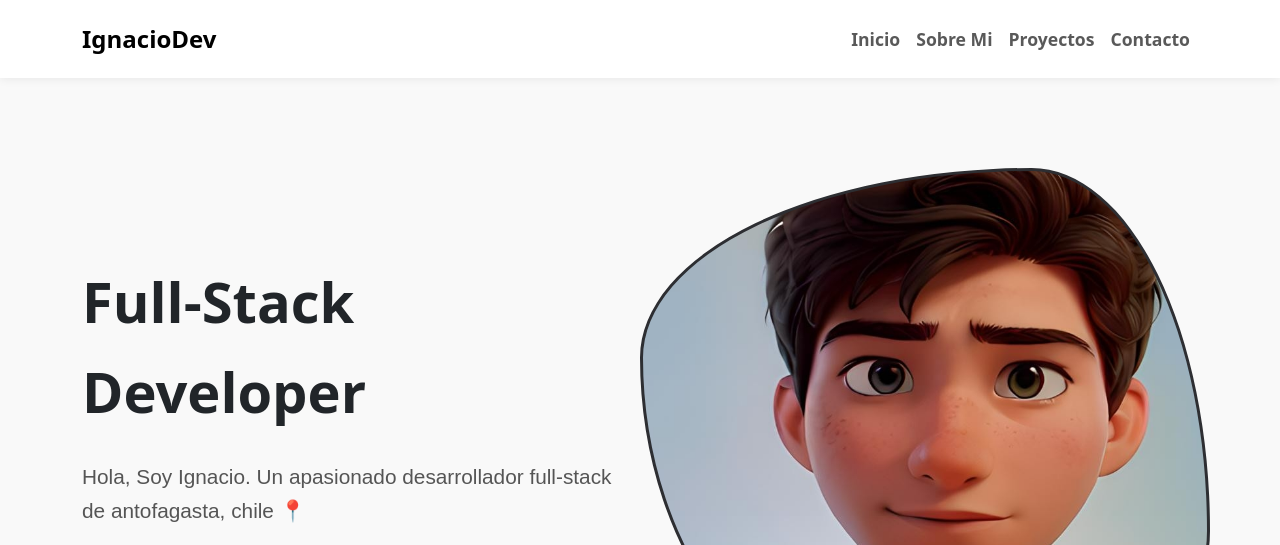
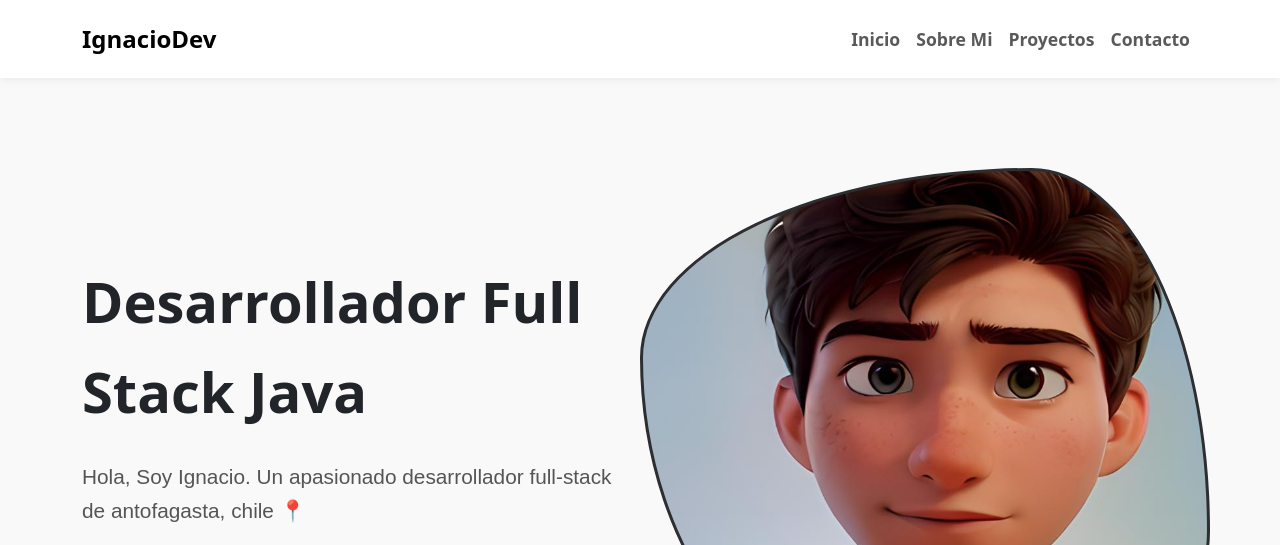
Before and after one commit to IgnaciioDev/portfolio2024, a plain HTML site: page index.html in a window 1280 px wide. Shown: the top 545 px of the page. Drawn offline with nearby package versions, Linux system fonts and the light colour scheme.

Commit message:
cambio de titulo

```diff
--- a/index.html
+++ b/index.html
@@ -49,7 +49,7 @@
             </div>
             <div class="col-md-6 order-md-first">
               <div class="banner-text">
-                <h1 class="fs-xxl fw-bold h1-hero">Full-Stack Developer</h1>
+                <h1 class="fs-xxl fw-bold h1-hero">Desarrollador Full Stack Java</h1>
                 <p class="mt-4 hero-texto">Hola, Soy Ignacio. Un apasionado desarrollador full-stack de antofagasta, chile 📍</p>
                 <span class="hero-span">
                   <a aria-label="linkedin" rel="noreferrer" target="_blank" href="https://www.linkedin.com/in/ignaciodev/"><svg xmlns="http://www.w3.org/2000/svg" width="32" height="32" viewBox="0 0 24 24" fill="none" stroke="currentColor" stroke-width="2" stroke-linecap="round" stroke-linejoin="round" class="tabler-icon tabler-icon-brand-linkedin"><path d="M4 4m0 2a2 2 0 0 1 2 -2h12a2 2 0 0 1 2 2v12a2 2 0 0 1 -2 2h-12a2 2 0 0 1 -2 -2z"></path><path d="M8 11l0 5"></path><path d="M8 8l0 .01"></path><path d="M12 16l0 -5"></path><path d="M16 16v-3a2 2 0 0 0 -4 0"></path></svg></a>
```
